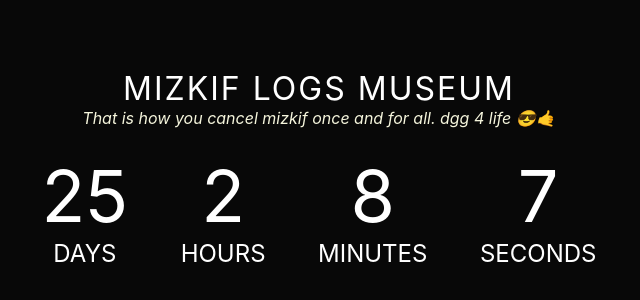
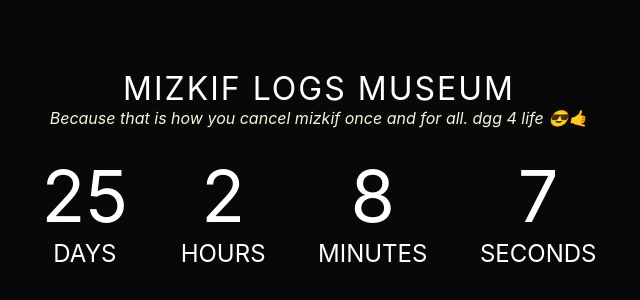
Before and after one commit to gewewr/gingfre.github.io, a plain HTML site: page index.html in a window 1280 px wide. Shown: the part 220-520 px from the top of the page, without its empty margins (321-961 px from the left). Drawn offline with Linux system fonts and the light colour scheme.

Commit message:
Update index.html

```diff
--- a/index.html
+++ b/index.html
@@ -10,7 +10,7 @@
 <body>
 <div class=container>
 <h1 id=headline>Mizkif Logs Museum</h1>
-<span style=font-style:italic;color:beige>That is how you cancel mizkif once and for all. dgg 4 life 😎🤙</span>
+<span style=font-style:italic;color:beige>Because that is how you cancel mizkif once and for all. dgg 4 life 😎🤙</span>
 <div id=countdown>
 <ul>
 <li><span id=days></span>days</li>
```
